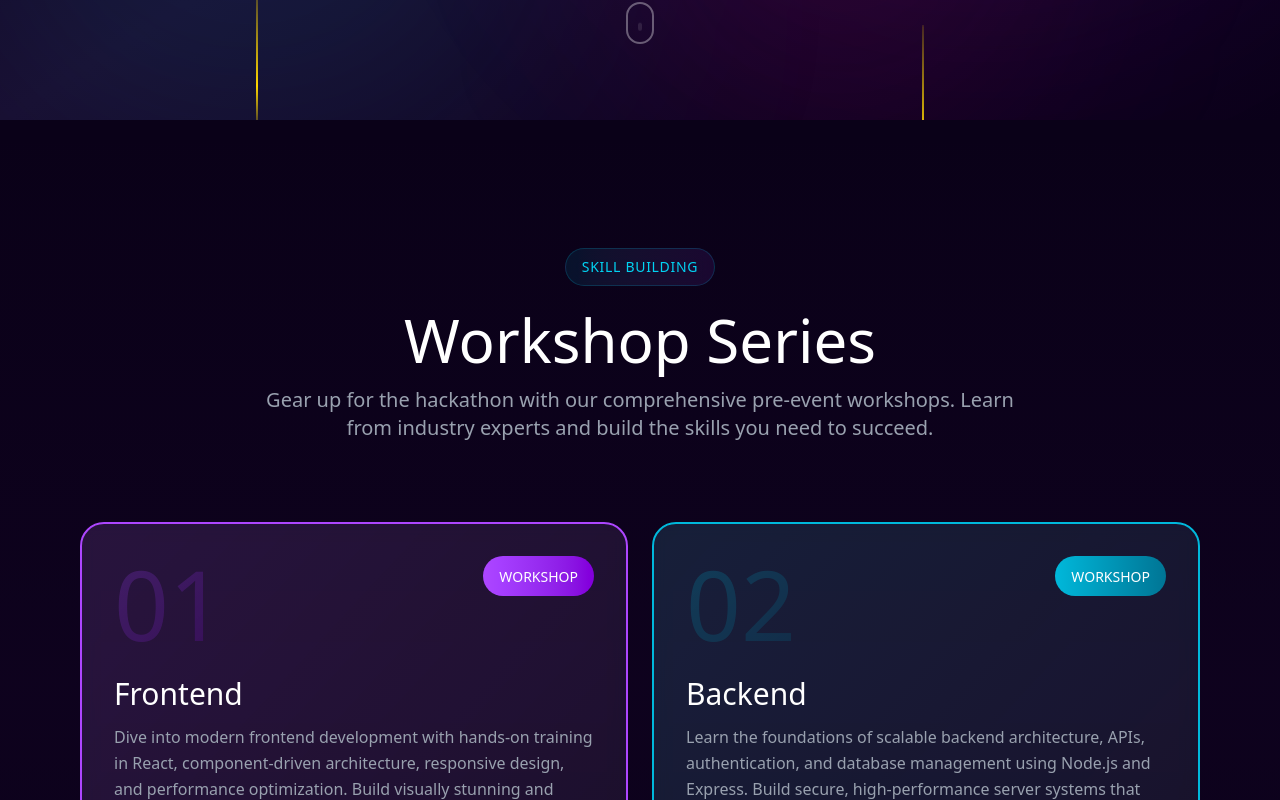
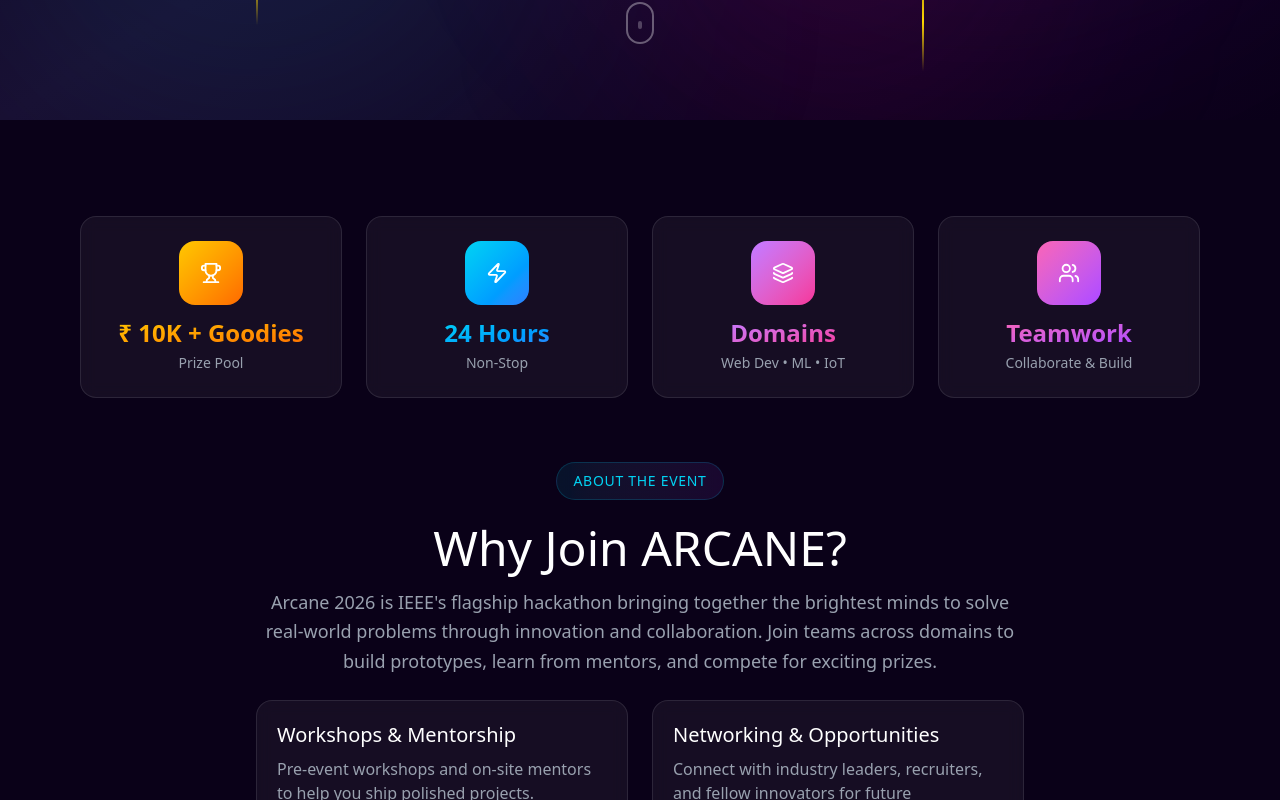
Before and after one commit to krishgit24/Hackathon_website, a React (Vite) app: page / in a window 1280 px wide. Shown: the part 680-1480 px from the top of the page. Built offline with nearby package versions, Linux system fonts and the light colour scheme.

Commit message:
Contains changes made till 21-12-25

```diff
--- a/src/App.tsx
+++ b/src/App.tsx
@@ -13,7 +13,7 @@
   return (
     <div className="min-h-screen bg-[#0a0118]">
       <Hero />
-      <Workshops />
+      {/* <Workshops /> */}
       <About />
       <Timeline />
       <Sponsors />
```
